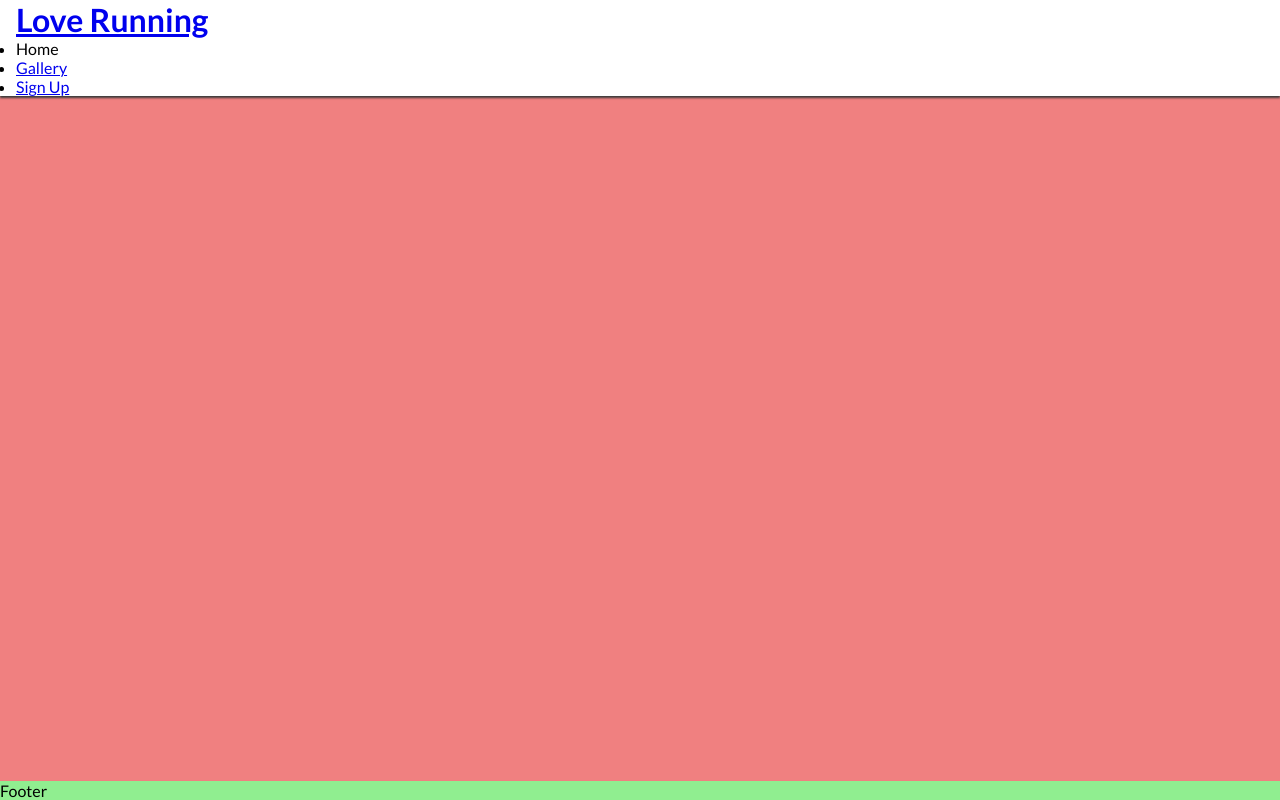
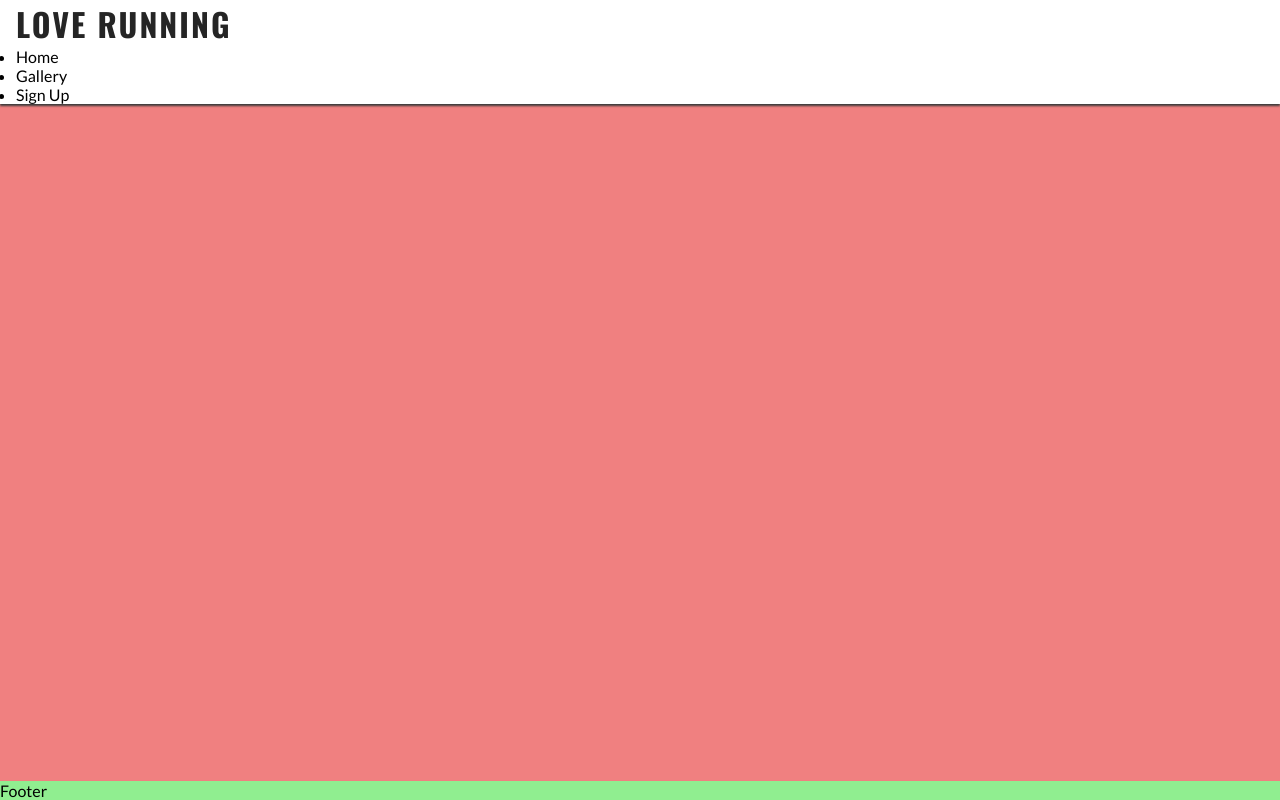
Before and after one commit to ItsJustJim33Code/Love-Running-Project, a plain HTML site: page index.html in a window 1280 px wide. Drawn offline with nearby package versions, Linux system fonts and the light colour scheme.

Commit message:
added style to logo, remove link underline

```diff
--- a/assets/css/style.css
+++ b/assets/css/style.css
@@ -29,8 +29,16 @@ header {
     box-shadow: 0 2px 2px #3a3a3a;
 }
 
+header a {
+    text-decoration: none;
+    color: inherit;
+}
+
 h1 {
-    font-family: 'oswald' , sans=serif;
+    font-family: 'oswald', sans-serif;
+    text-transform: uppercase;
+    letter-spacing: 2px;
+    color: #252525;
 }
 
 main {
```
